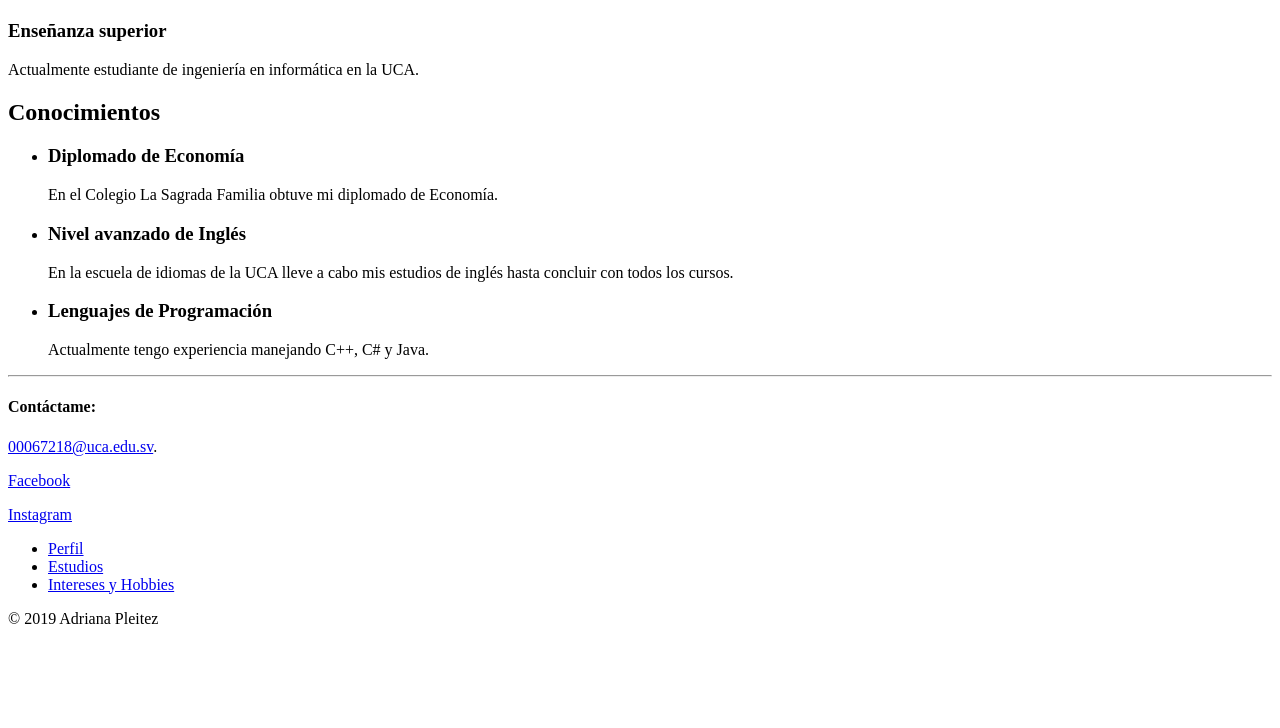
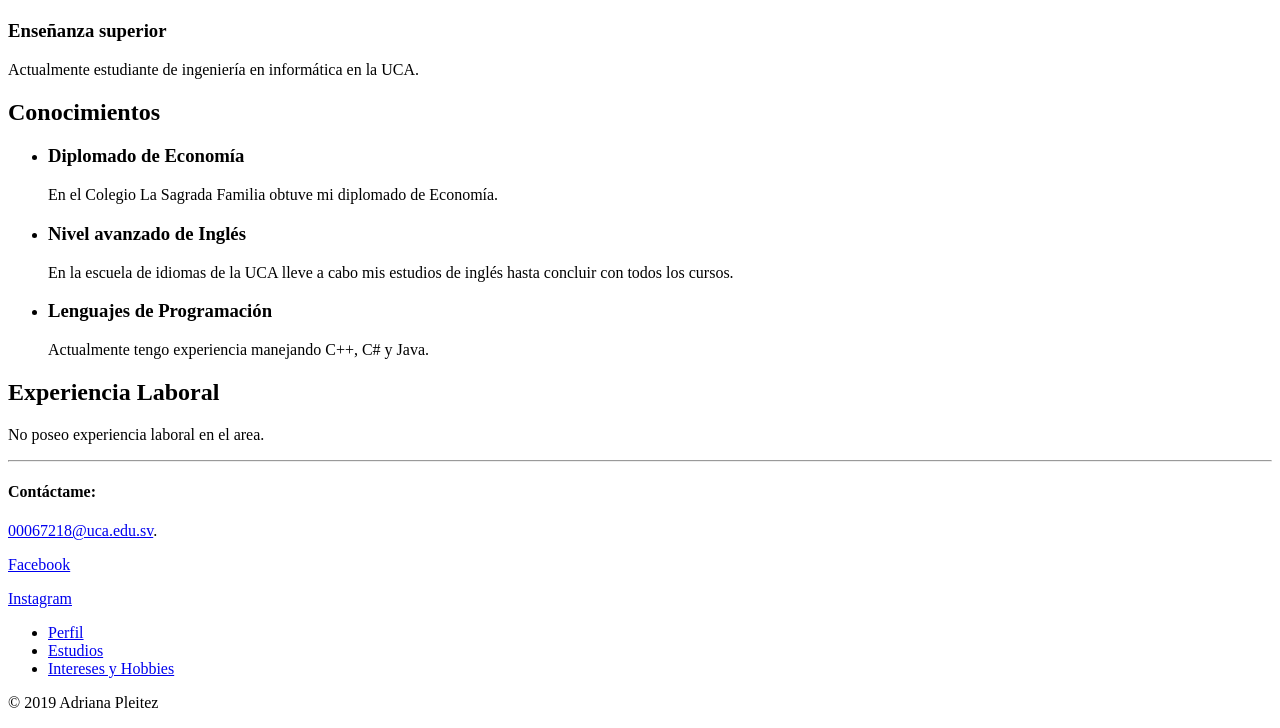
Before and after one commit to adripleitez/Portafolio_PW2019_00067218, a plain HTML site: page Tarea1/estudios.html in a window 1280 px wide. Shown: the part 638-1366 px from the top of the page. Before the commit the page ends 1282 px from the top, so only its background shows below. Drawn offline with Linux system fonts and the light colour scheme.

Commit message:
[Tarea1] Modify: Pagina Estudios

```diff
--- a/Tarea1/estudios.html
+++ b/Tarea1/estudios.html
@@ -38,11 +38,10 @@
             <div>
                 <article>
                     <img src="./imagenes/informatica.jpg" alt="Informatica" width="20%" height="auto">
-                    <h3>Enseñanza superior</h3>
+                    <h3>Enseñanza superior </h3>
                     <p>Actualmente estudiante de ingeniería en informática en la UCA.</p>
                 </article>
             </div>
-
         </section>
 
         <section>
@@ -63,6 +62,13 @@
                         <p>Actualmente tengo experiencia manejando C++, C# y Java.</p>
                     </li>
                 </ul>
+            </div>
+        </section>
+
+        <section>
+            <div>
+                <h2>Experiencia Laboral</h2>
+                <p>No poseo experiencia laboral en el area.</p>
             </div>
         </section>
 
```
